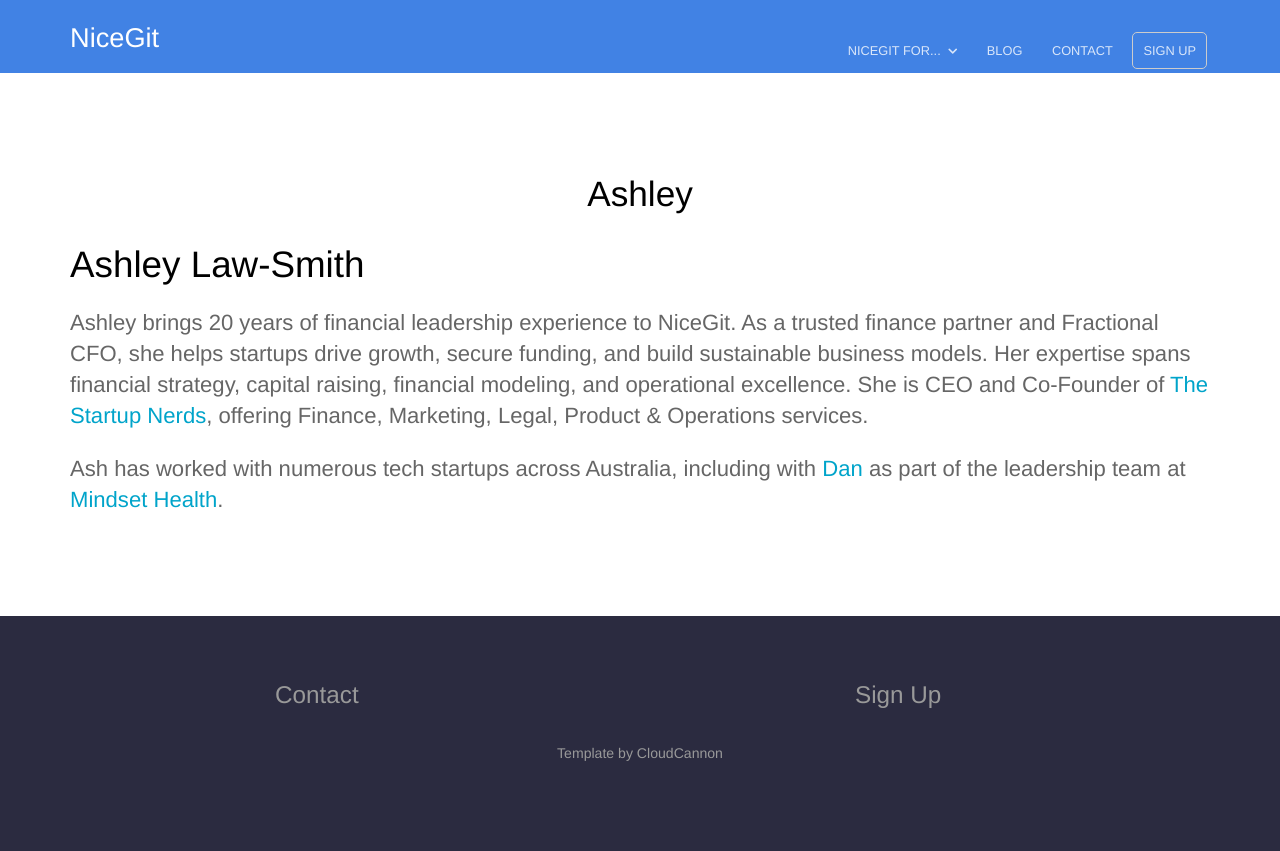
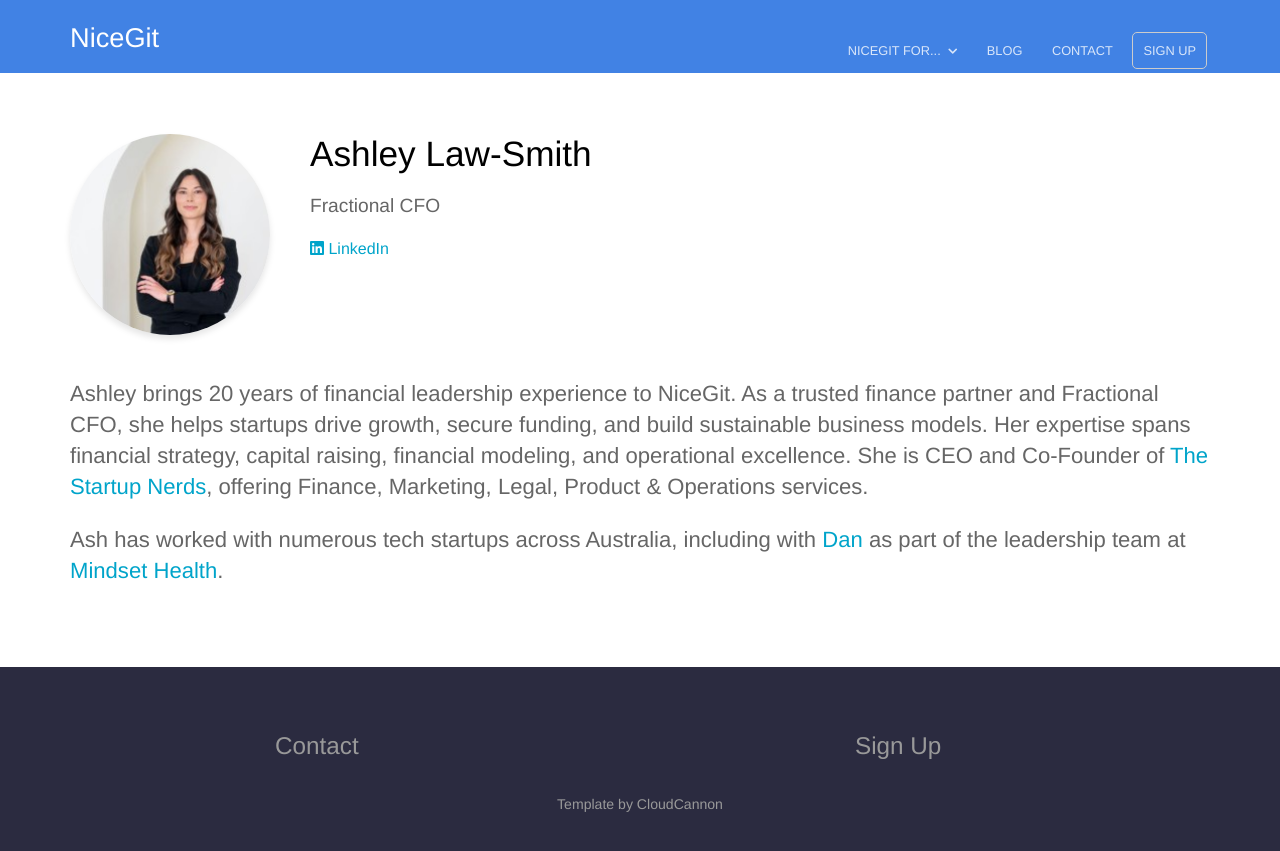
Before and after one commit to NiceGitTeam/Web, a Jekyll site: the page built from _staff_members/ashley.md, in a window 1280 px wide. Shown: the top 851 px of the page. Built offline with Jekyll 4.4.1, drawn with Linux system fonts in a browser that asks for light colours; comment, search, counter and statistics services are not loaded.

Commit message:
Custom staff_member layout with profile pic and LinkedIn link

```diff
--- a/_config.yml
+++ b/_config.yml
@@ -48,6 +48,7 @@
       path: ""
       type: "staff_members"
     values:
+      layout: "staff_member"
       _options:
         image_path:
           width: 600
--- /dev/null
+++ b/_layouts/staff_member.html
@@ -0,0 +1,98 @@
+---
+layout: default
+---
+<div class="content">
+	<section class="staff-member-page">
+		<div class="container">
+			<div class="staff-member-profile">
+				<div class="profile-header">
+					<div class="staff-image">
+						<img src="{% include relative-src.html src=page.image_path %}" alt="{{ page.name }}">
+					</div>
+					<div class="staff-details">
+						<h2>{{ page.name }}</h2>
+						<p class="position">{{ page.position }}</p>
+						<div class="social-links">
+							{% if page.linkedin %}
+							<a href="https://www.linkedin.com/in/{{ page.linkedin }}" target="_blank" rel="noopener" class="linkedin-link">
+								<i class="fab fa-linkedin"></i> LinkedIn
+							</a>
+							{% endif %}
+							{% if page.twitter %}
+							<a href="https://twitter.com/{{ page.twitter }}" target="_blank" rel="noopener" class="twitter-link">
+								<i class="fab fa-twitter"></i> Twitter
+							</a>
+							{% endif %}
+						</div>
+					</div>
+				</div>
+
+				<div class="staff-content">
+					{{ content }}
+				</div>
+			</div>
+		</div>
+	</section>
+</div>
+
+<style>
+	.staff-member-page {
+		padding: 60px 0;
+	}
+
+	.profile-header {
+		display: flex;
+		margin-bottom: 40px;
+	}
+
+	.staff-image {
+		flex: 0 0 200px;
+		margin-right: 40px;
+	}
+
+	.staff-image img {
+		width: 100%;
+		border-radius: 50%;
+		box-shadow: 0 4px 6px rgba(0,0,0,0.1);
+	}
+
+	.staff-details {
+		flex: 1;
+	}
+
+	.staff-details h2 {
+		margin-top: 0;
+		margin-bottom: 10px;
+	}
+
+	.staff-details .position {
+		font-size: 1.2em;
+		color: #666;
+		margin-bottom: 20px;
+	}
+
+	.social-links a {
+		display: inline-block;
+		margin-right: 15px;
+		text-decoration: none;
+	}
+
+	.staff-content {
+		line-height: 1.6;
+	}
+
+	.staff-content h1 {
+		display: none; /* Hide the H1 from the markdown as we're using the page.name as the title */
+	}
+
+	@media (max-width: 768px) {
+		.profile-header {
+			flex-direction: column;
+			text-align: center;
+		}
+
+		.staff-image {
+			margin: 0 auto 20px;
+		}
+	}
+</style>
--- a/about.html
+++ b/about.html
@@ -1,6 +1,6 @@
 ---
 title: Our team
-description: We've built an amazing team of developers, marketers, designers and sales people.
+description: We're building an amazing team of developers, designers, product managers and sales people.
 ---
 <p class="editor-link" style="text-align: center;"><a href="cloudcannon:collections/_staff_members/" class="btn"><strong>&#9998;</strong> Manage Staff members</a></p>
 <ul class="staff">
```
Also changed, not shown: _staff_members/dan.md (+1 -1 lines).
